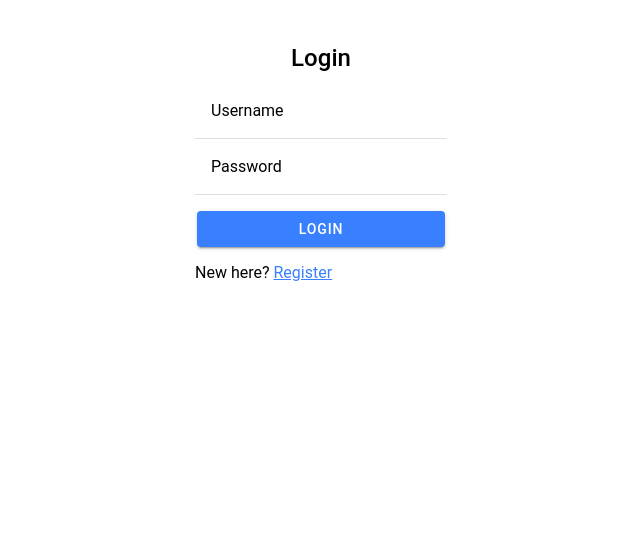
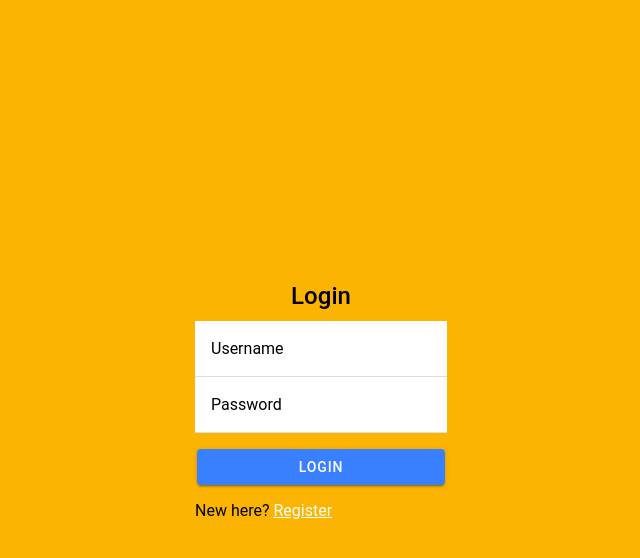
Before and after one commit to Azeem838/vehicle-service-booking, a React (Create React App) app: page /home in a window 1280 px wide. Both pictures are taken after a click on the element "LOGIN". Shown: the top 558 px of the page, without its empty margins (319-959 px from the left). Built offline with nearby package versions, Linux system fonts and the light colour scheme.

Commit message:
style login page

```diff
--- a/src/pages/Login.tsx
+++ b/src/pages/Login.tsx
@@ -54,16 +54,16 @@ const Login: React.FC = () => {
       } else {
         toast('Login successful')
         dispatch(setUser(user))
-        history.push('/appointments')
+        history.push('/services')
       }
     });
   }
 
 
   return (
-    <IonPage>
+    <IonPage style={{backgroundColor: "#fcb402"}}>
       <IonGrid>
-        <IonRow>
+        <IonRow className="ion-align-items-center" style={{height: "100%"}}>
           <IonCol>
             <div className="ion-padding">
               <IonText color="muted">
@@ -80,7 +80,7 @@ const Login: React.FC = () => {
                   Login
                 </IonButton>
               </form>
-                <p>New here? <Link to="/register">Register</Link></p>
+              <p>New here? <Link style={{color: "white"}} to="/register">Register</Link></p>
             </div>
           </IonCol>
         </IonRow>
```
Lines whose indentation alone changed are shown as unchanged.
